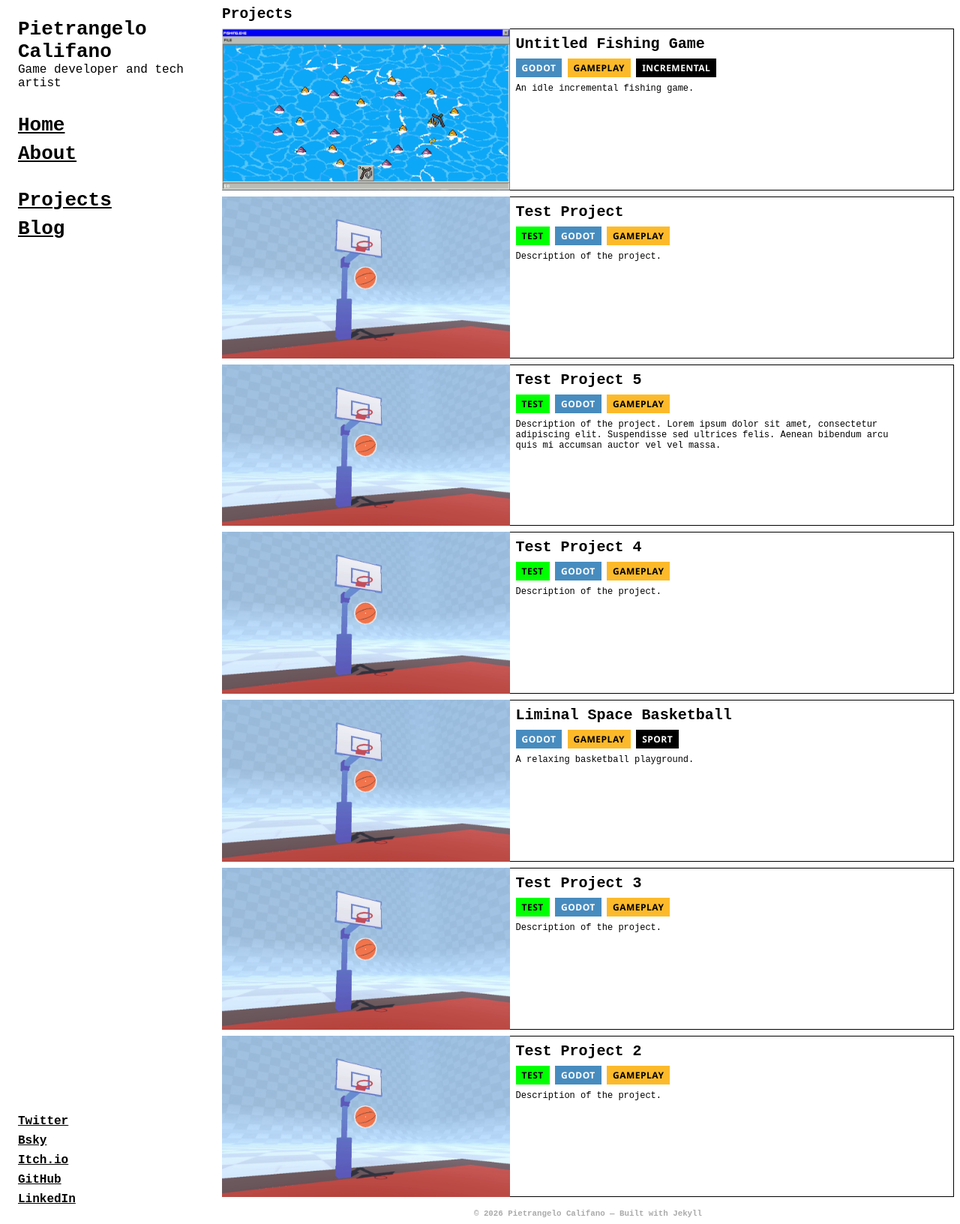
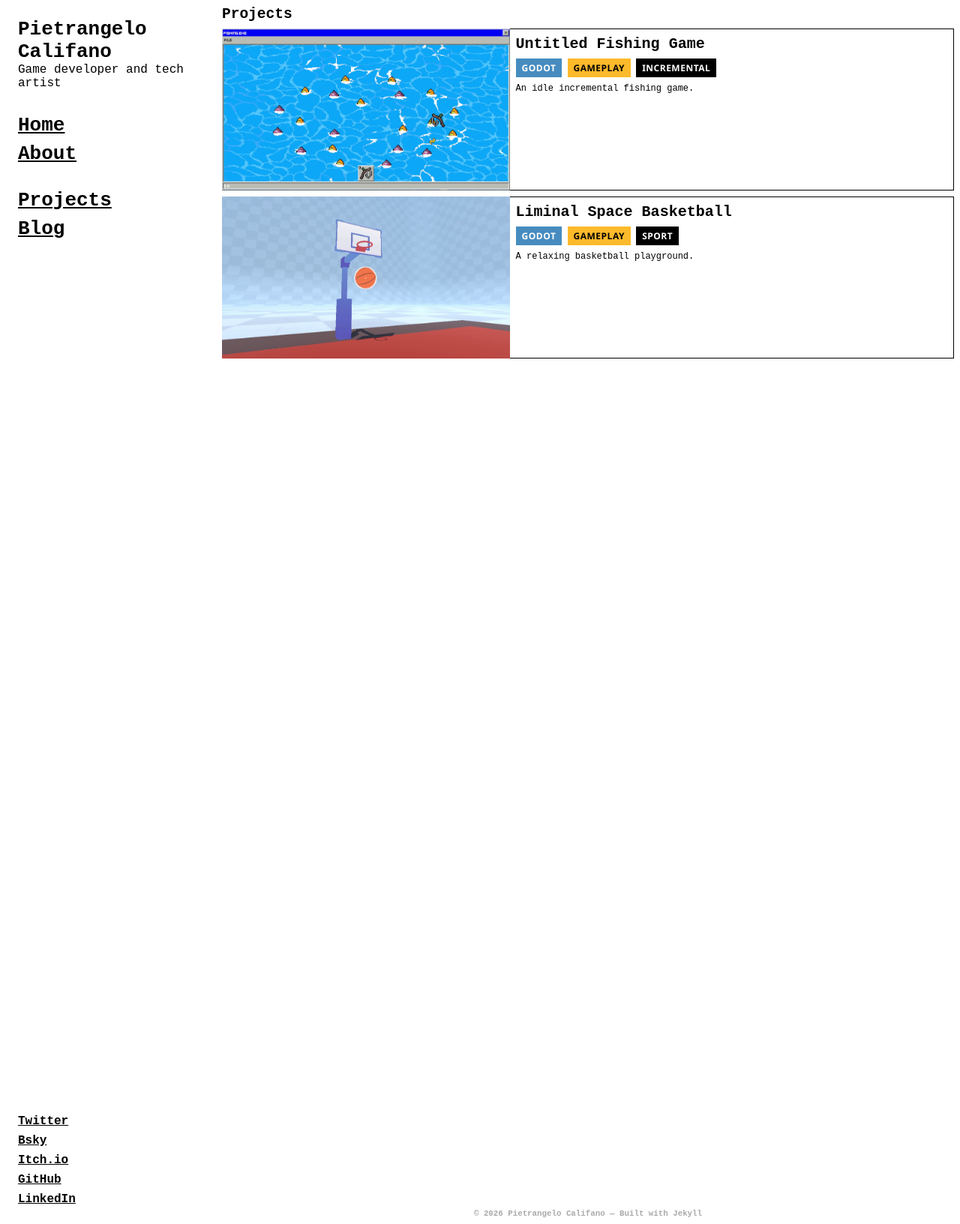
Before and after one commit to GreenCrowDev/GreenCrowDev.github.io, a Jekyll site: the page built from projects.markdown, in a window 1280 px wide. Shown: the whole page at 75% size. Built offline with Jekyll 4.4.1, drawn with Linux system fonts in a browser that asks for light colours.

Commit message:
Delete placeholders and fix blank projects

```diff
--- a/_projects/test-project copy 2.markdown
+++ /dev/null
@@ -1,10 +0,0 @@
----
-layout: project
-title: "Test Project 3"
-date: 2026-05-02
-tags: [test, godot, gameplay]
-description: Description of the project.
-image: /assets/projects/test-project/img/test.png
----
-
-Hello, this is the test project.
--- a/_projects/test-project copy 3.markdown
+++ /dev/null
@@ -1,10 +0,0 @@
----
-layout: project
-title: "Test Project 4"
-date: 2026-05-03
-tags: [test, godot, gameplay]
-description: Description of the project.
-image: /assets/projects/test-project/img/test.png
----
-
-Hello, this is the test project.
--- a/_projects/test-project copy 4.markdown
+++ /dev/null
@@ -1,12 +0,0 @@
----
-layout: project
-title: "Test Project 5"
-date: 2026-05-05
-tags: [test, godot, gameplay]
-description: >-
-  Description of the project.
-  Lorem ipsum dolor sit amet, consectetur adipiscing elit. Suspendisse sed ultrices felis. Aenean bibendum arcu quis mi accumsan auctor vel vel massa.
-image: /assets/projects/test-project/img/test.png
----
-
-Hello, this is the test project.
--- a/_projects/test-project copy.markdown
+++ /dev/null
@@ -1,10 +0,0 @@
----
-layout: project
-title: "Test Project 2"
-date: 2026-05-01
-tags: [test, godot, gameplay]
-description: Description of the project.
-image: /assets/projects/test-project/img/test.png
----
-
-Hello, this is the test project.
--- a/_projects/test-project.markdown
+++ /dev/null
@@ -1,10 +0,0 @@
----
-layout: project
-title: "Test Project"
-date: 2026-05-20
-tags: [test, godot, gameplay]
-description: Description of the project.
-image: /assets/projects/test-project/img/test.png
----
-
-Hello, this is the test project.
```
Also changed, not shown: _layouts/home.html (+10 -2 lines), assets/projects/test-project/img/test.png (deleted).
